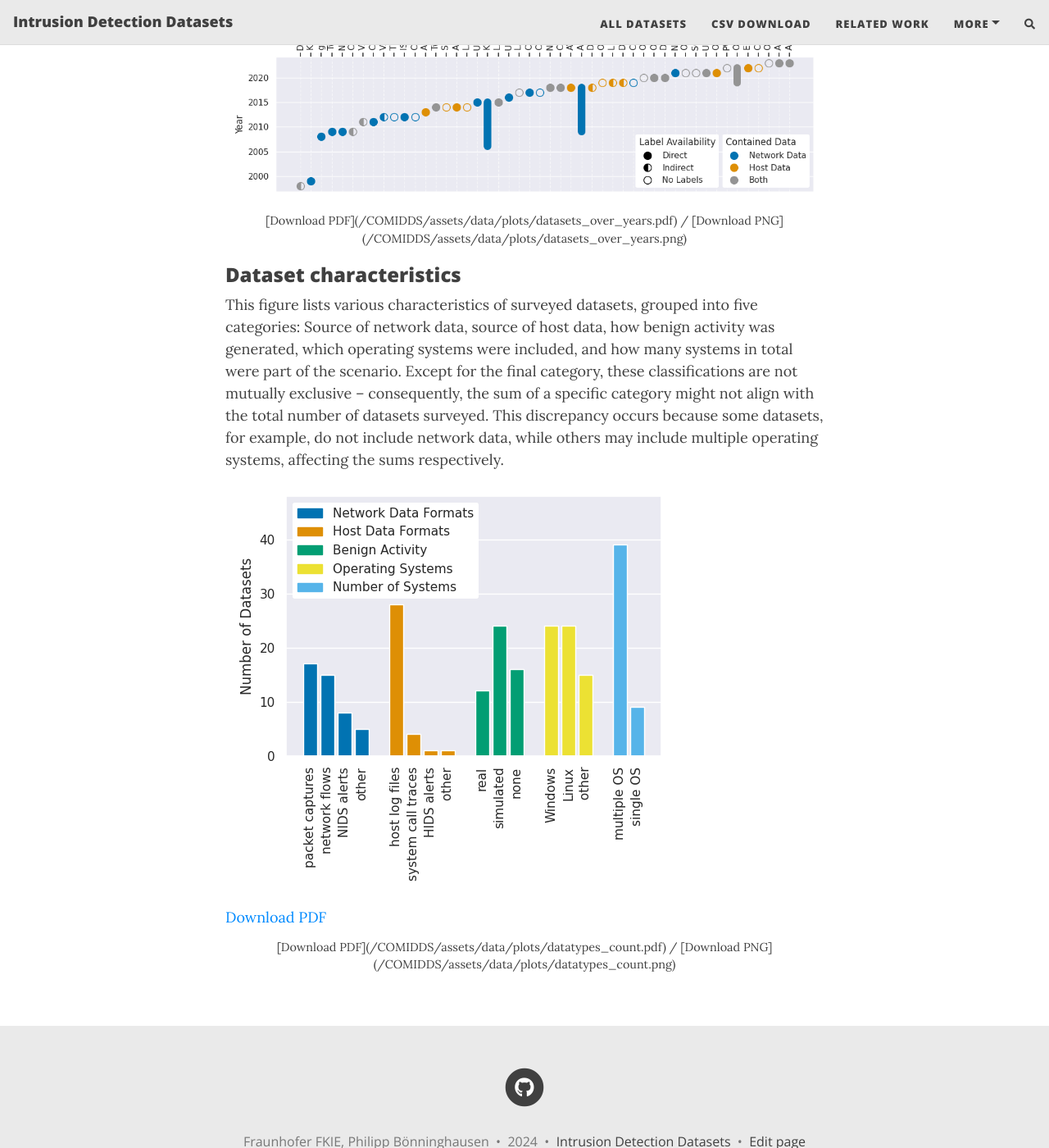
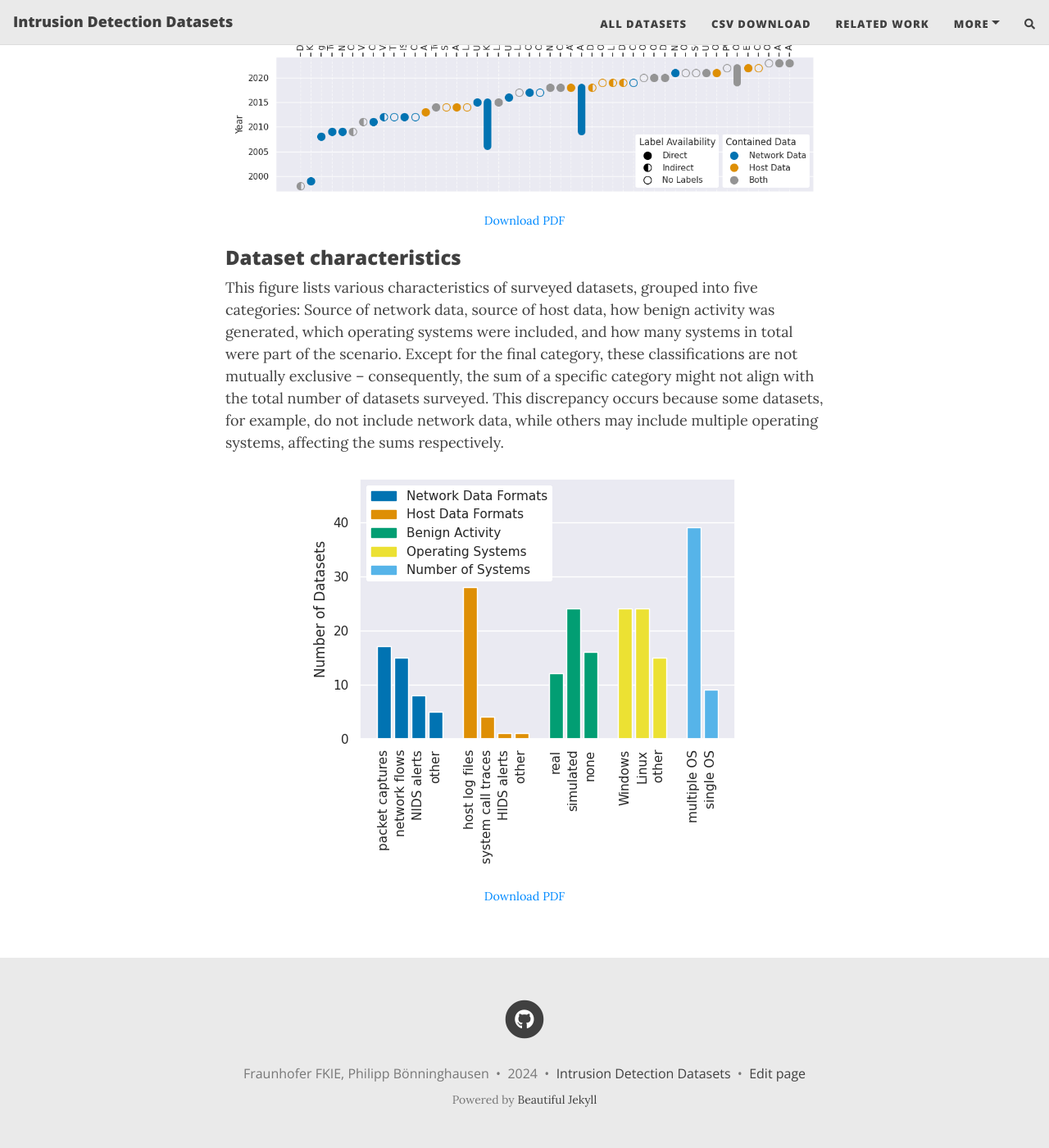
Before and after one commit to fkie-cad/COMIDDS, a Jekyll site: the page built from content/statistics.md, in a window 1280 px wide and 1400 px high, scrolled down 892 px. Shown: the whole window at 82% size. Built offline with Jekyll 4.4.1, drawn with Linux system fonts in a browser that asks for light colours; nearby versions of some CDN libraries; comment, search, counter and statistics services are not loaded.

Commit message:
Use HTML directly for correctly displaying links

```diff
--- a/content/statistics.md
+++ b/content/statistics.md
@@ -10,18 +10,19 @@ This figure presents the distribution of currently surveyed datasets over time,
 Datasets containing data from more than one year are represented accordingly.
 Additionally, data sources and label availability are shown:
 Data sources are grouped into "Network Data" (e.g., packet captures or network flows), "Host Data" (e.g., system logs or syscalls), and "Both" (any combination of the previous two);
-label availability for each dataset has been classified into either "Labeled" (explicit labels for at least a subset of data), "Ground Truth" (meta-information  allowing for manual labeling), or "No Labels".
+label availability for each dataset has been classified into either "Labeled" (explicit labels for at least a subset of data), "Ground Truth" (meta-information allowing for manual labeling), or "No Labels".
 
 Even though this simplifies certain aspects, the figure provides a reasonably broad overview of the current landscape of IDS-related datasets.
 As an example, while the [DARPA '98](/intrusion-detection-datasets/content/datasets/darpa98) and [CSE-CIC-IDS2018](/intrusion-detection-datasets/content/datasets/cse_cic_ids2018) datasets contain both network and host data and are visualized as such, only their network data is labeled and thus typically used by other publications.
 Still, declaring these datasets to contain only network data would go beyond the purpose of a survey, as it is up to other researchers to decide whether the (in this case host) data can be utilized for their purposes.
 
-![Figure 1: Distribution of datasets in time]({{ "/assets/data/plots/datasets_over_years.png" | relative_url }})
+<p style="text-align: center;">
+    <img src="{{ "/assets/data/plots/datasets_over_years.png" | relative_url }}" alt="Figure 1: Distribution of datasets in time" />
+</p>
 
 <p style="text-align: center;font-size:0.8em;">
-[Download PDF]({{ site.baseurl }}/assets/data/plots/datasets_over_years.pdf) / [Download PNG]({{ site.baseurl }}/assets/data/plots/datasets_over_years.png)
+    <a href="{{ site.baseurl }}/assets/data/plots/datasets_over_years.pdf" download>Download PDF</a>
 </p>
-
 
 ### Dataset characteristics
 
@@ -29,10 +30,10 @@ This figure lists various characteristics of surveyed datasets, grouped into fiv
 Except for the final category, these classifications are not mutually exclusive -- consequently, the sum of a specific category might not align with the total number of datasets surveyed.
 This discrepancy occurs because some datasets, for example, do not include network data, while others may include multiple operating systems, affecting the sums respectively.
 
-![Figure 2: Characteristics of surveyed datasets, grouped into categories.]({{ "/assets/data/plots/datatypes_count.png" | relative_url }})
-
-[Download PDF]({{ site.baseurl }}/assets/data/plots/datatypes_count.pdf)
+<p style="text-align: center;">
+    <img src="{{ "/assets/data/plots/datatypes_count.png" | relative_url }}" alt="Figure 2: Characteristics of surveyed datasets, grouped into categories." />
+</p>
 
 <p style="text-align: center;font-size:0.8em;">
-[Download PDF]({{ site.baseurl }}/assets/data/plots/datatypes_count.pdf) / [Download PNG]({{ site.baseurl }}/assets/data/plots/datatypes_count.png)
+    <a href="{{ site.baseurl }}/assets/data/plots/datatypes_count.pdf" download>Download PDF</a>
 </p>
```
